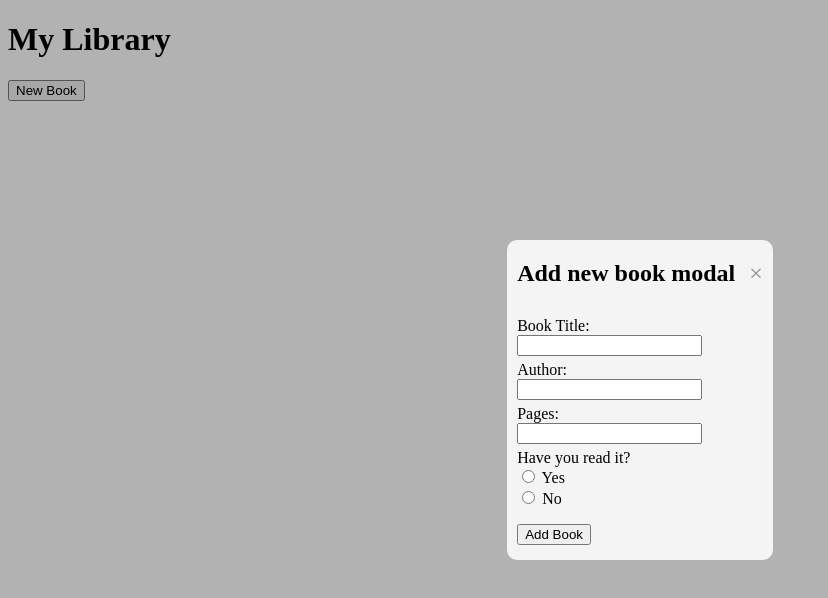
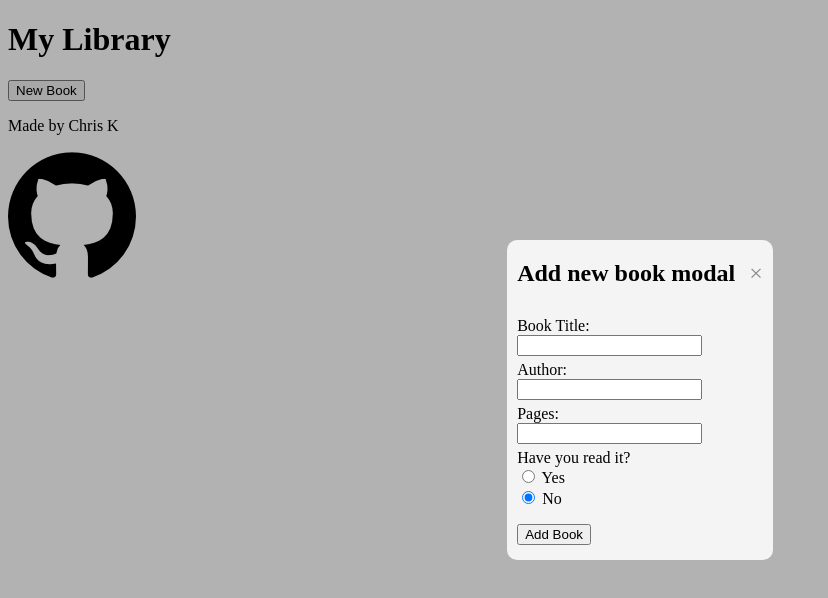
Before and after one commit to Hopac1/library-app, a plain HTML site: page index.html in a window 1280 px wide. Both pictures are taken after a click on the button "New Book". Shown: the whole page, without its empty margins (0-828 px from the left). Drawn offline with Linux system fonts and the light colour scheme.

Commit message:
create footer with github profile link

```diff
--- a/index.html
+++ b/index.html
@@ -5,7 +5,7 @@
     <meta http-equiv="X-UA-Compatible" content="IE=edge">
     <meta name="viewport" content="width=device-width, initial-scale=1.0">
     <link rel="stylesheet" href="styles.css">
-    <link rel="icon" type="image/png" href="/favicon.png"/>
+    <link rel="icon" type="image/png" href="/images/favicon.png"/>
     <title>My Library</title>
 </head>
 <body>
@@ -33,10 +33,9 @@
                 <input type="text" id="book-pages" class="form-contents" name="book-pages"><br>
 
                 <label for="read-or-not" class="form-contents">Have you read it? </label><br>
-                <input type="radio" id="read" class="form-contents" name="read-or-not" value="yes">
+                <input type="radio" id="read" class="form-contents" name="read-or-not">
                 <label for="read-or-not" class="form-contents">Yes</label><br>
-
-                <input type="radio" id="not-read" class="form-contents" name="read-or-not" value="no">
+                <input type="radio" id="not-read" class="form-contents" name="read-or-not" checked="true">
                 <label for="read-or-not" class="form-contents">No</label><br>
 
                 <input type="button" id="submit-btn" name="submit-btn" class="form-contents" value="Add Book">
@@ -44,6 +43,10 @@
             </form>
         </div>
     </div>
+    <div id="footer">
+        <p id="footer-p">Made by Chris K</p>
+        <a href="https://github.com/Hopac1"><img id="github-logo" src="images/github.png" alt="github-logo"></a>
+    </div>
 </body>
 <script src="/script.js"></script>
 </html>
```
